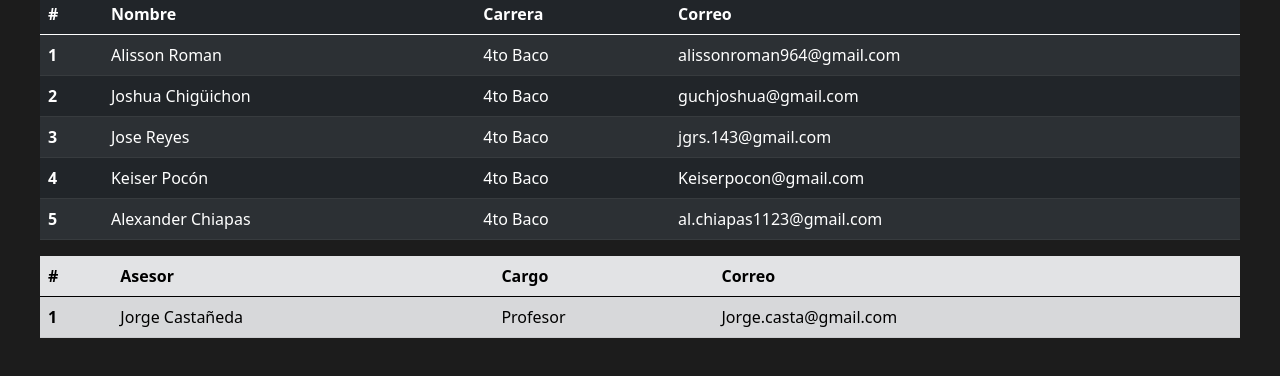
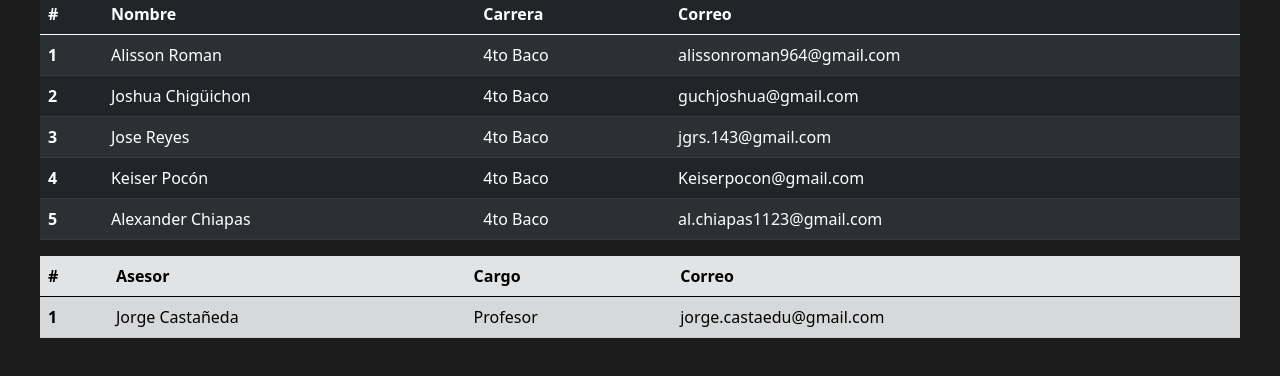
Before and after one commit to Jose4R/Credito-Cubo, a plain HTML site: page Index.html in a window 1280 px wide. Shown: the part 250-626 px from the top of the page. Drawn offline with nearby package versions, Linux system fonts and the light colour scheme.

Commit message:
Update Index.html

```diff
--- a/Index.html
+++ b/Index.html
@@ -88,7 +88,7 @@
 		      <th scope="row">1</th>
 		      <td>Jorge Castañeda</td>
 		      <td>Profesor</td>
-		      <td>Jorge.casta@gmail.com</td>
+		      <td>jorge.castaedu@gmail.com</td>
 
 		    </tr>
 		  </tbody>
```
